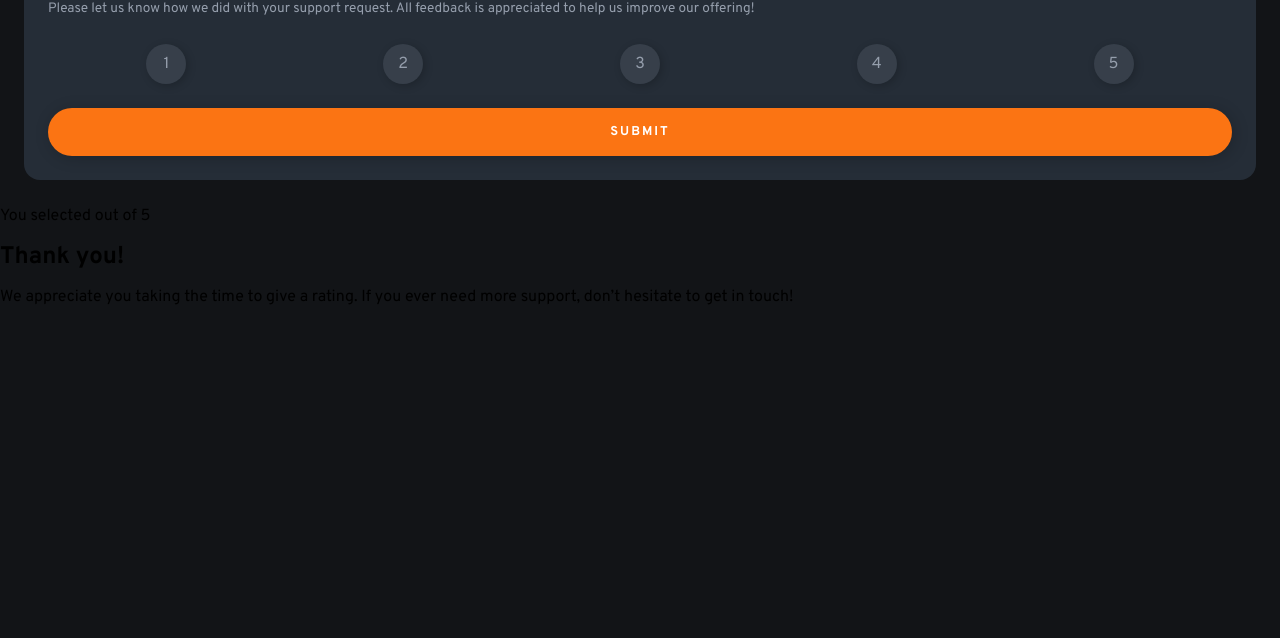
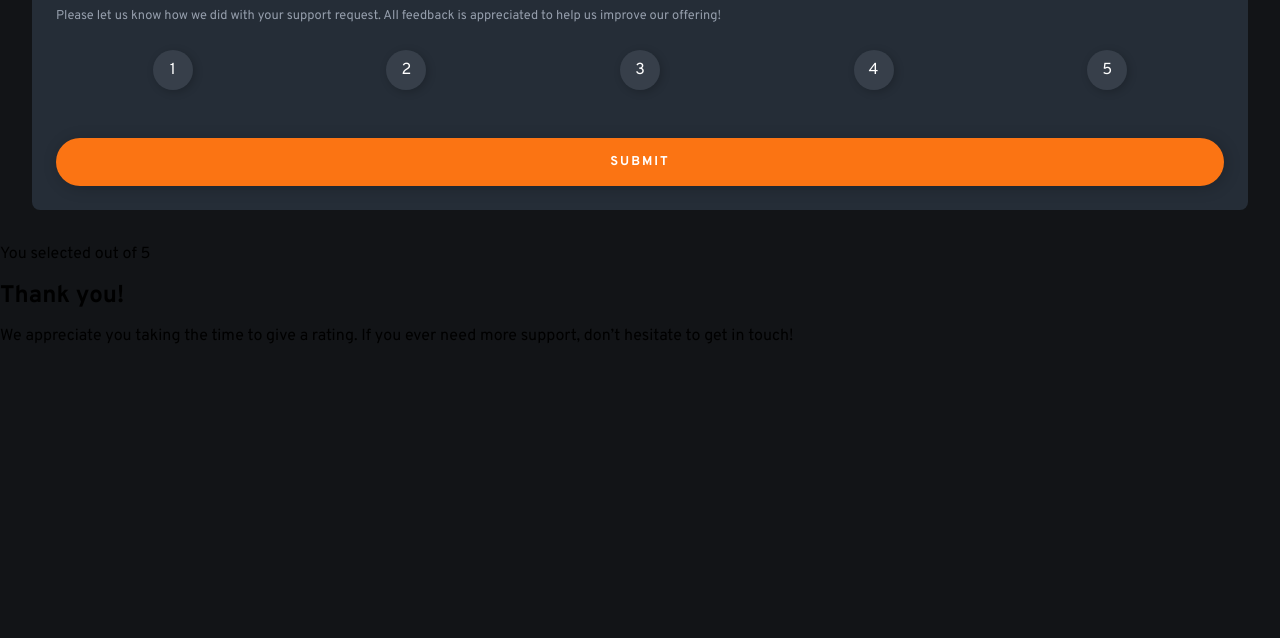
Before and after one commit to rafacovez/interactive-rating-component, a plain HTML site: page index.html in a window 1280 px wide. Shown: the part 162-800 px from the top of the page. Drawn offline with Linux system fonts and the light colour scheme.

Commit message:
created and styled circle class

```diff
--- a/index.html
+++ b/index.html
@@ -13,7 +13,7 @@
 <body>
   <main>
     <div class="modal">
-      <div class="modal__icon-wrapper">
+      <div class="modal__icon-wrapper circle">
         <img src="/images/icon-star.svg" alt="Star">
       </div>
       <h1 class="modal__heading">How did we do?</h1>
@@ -22,11 +22,11 @@
         to help us improve our offering!
       </p>
       <div class="rate-wrapper">
-        <span class="rate-wrapper__rate">1</span>
-        <span class="rate-wrapper__rate">2</span>
-        <span class="rate-wrapper__rate">3</span>
-        <span class="rate-wrapper__rate">4</span>
-        <span class="rate-wrapper__rate">5</span>
+        <span class="rate-wrapper__rate circle">1</span>
+        <span class="rate-wrapper__rate circle">2</span>
+        <span class="rate-wrapper__rate circle">3</span>
+        <span class="rate-wrapper__rate circle">4</span>
+        <span class="rate-wrapper__rate circle">5</span>
       </div>
       <button class="modal__button">Submit</button>
     </div>
--- a/style.css
+++ b/style.css
@@ -71,34 +71,8 @@ img, picture, svg, video, object {
     background-color: var(--dark-blue);
     color: var(--white);
     padding: 1.5rem;
-    margin: 1.5rem;
-    border-radius: 16px;
-}
-
-.modal__icon-wrapper {
-    color: var(--light-grey);
-    width: 40px;
-    height: 40px;
-    margin: 0 0 1.5rem 0;
-    display: grid;
-    place-items: center;
-    border-radius: 50%;
-    box-shadow: 2px 2px 8px rgba(0, 0, 0 , 0.2);
-    font-weight: var(--font-regular);
-    position: relative;
-    overflow: hidden;
-    z-index: 5;
-}
-
-.modal__icon-wrapper::after {
-    content: "";
-    width: 100%;
-    height: 100%;
-    background-color: var(--medium-grey);
-    opacity: 0.2;
-    position: absolute;
-    inset: 0;
-    z-index: -5;
+    margin: 2rem;
+    border-radius: 8px;
 }
 
 .modal__heading {
@@ -106,7 +80,7 @@ img, picture, svg, video, object {
 }
 
 .modal__paragraph {
-    font-size: calc(var(--font-size) * 0.85);
+    font-size: calc(var(--font-size) * 0.8);
     font-weight: var(--font-regular);
     color: var(--light-grey);
 }
@@ -132,27 +106,27 @@ img, picture, svg, video, object {
     margin: 1.5rem 0;
 }
 
-.rate-wrapper__rate {
-    color: var(--light-grey);
+.circle {
+    position: relative;
+    display: grid;
+    place-items: center;
     width: 40px;
     height: 40px;
-    display: grid;
-    place-items: center;
+    margin: 0 0 1.5rem 0;
     border-radius: 50%;
+    font-weight: var(--font-regular);
     box-shadow: 2px 2px 8px rgba(0, 0, 0 , 0.2);
-    font-weight: var(--font-regular);
-    position: relative;
     overflow: hidden;
     z-index: 5;
 }
 
-.rate-wrapper__rate::after {
+.circle::after {
     content: "";
+    position: absolute;
+    inset: 0;
     width: 100%;
     height: 100%;
     background-color: var(--medium-grey);
     opacity: 0.2;
-    position: absolute;
-    inset: 0;
     z-index: -5;
 }
```
